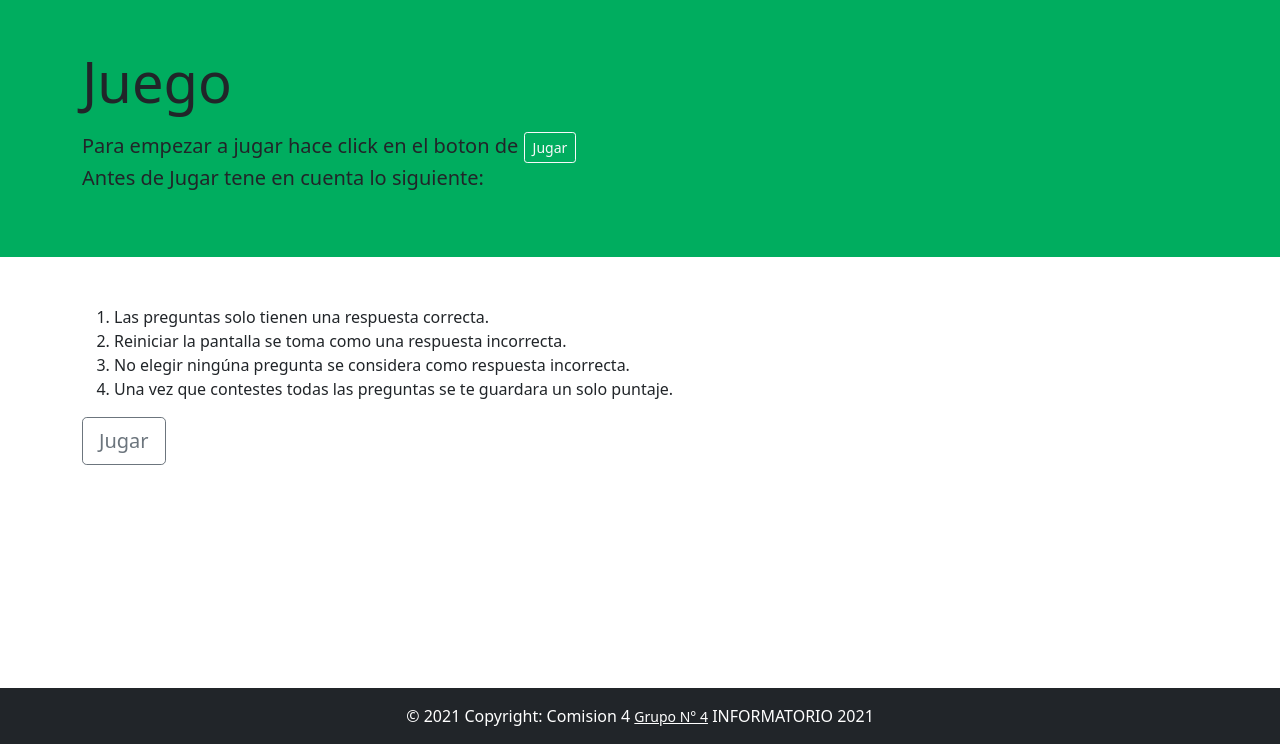
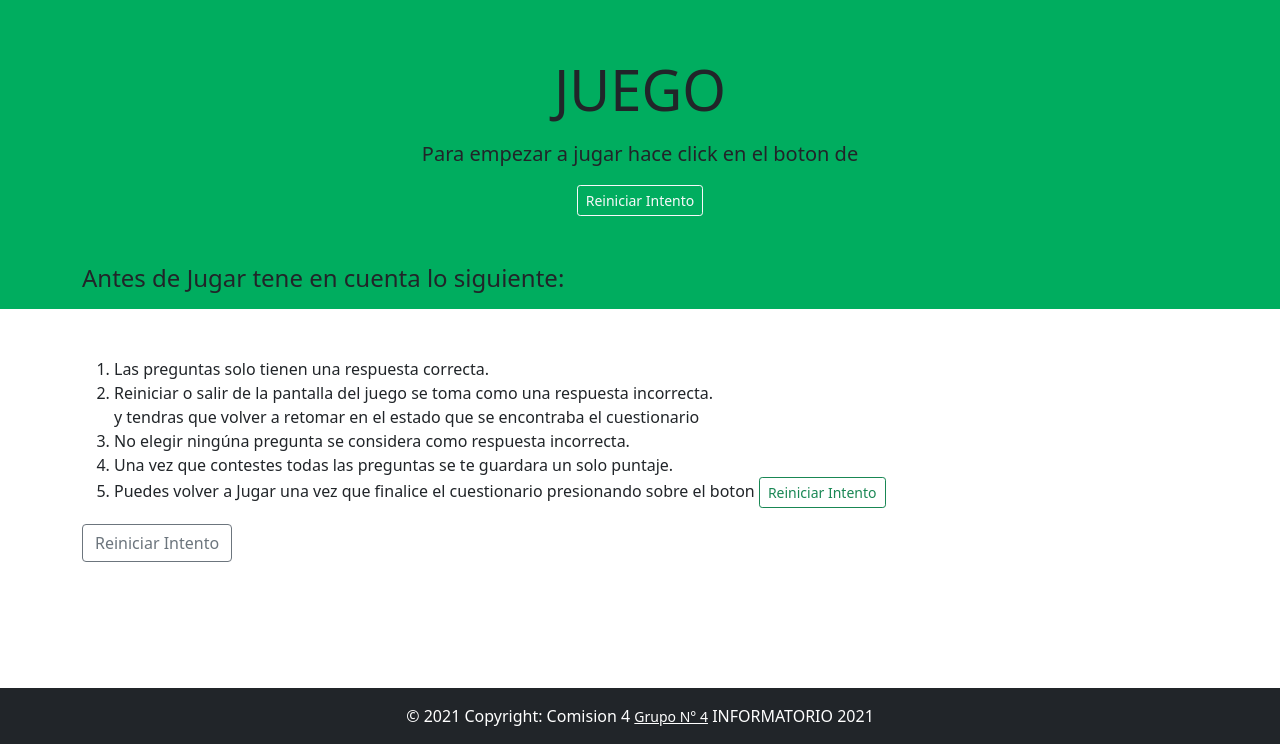
Before and after one commit to AndrRod/Proyecto-Informatorio-Grupo-4, a Django app: page /Usuario/Juego/ in a window 1280 px wide. Shown: the part 56-800 px from the top of the page. Run offline with Django 3.2, Linux system fonts and the light colour scheme; a user stored in the database is signed in; data comes from the database, SQL or seed files in the repository; data that the repository does not hold is empty; some libraries are stand-ins or nearby versions.

Commit message:
modificando detalles del juego, falta agregar categorias y fecha de registro de ingreso

```diff
--- a/Usuario/templates/Juego.html
+++ b/Usuario/templates/Juego.html
@@ -10,14 +10,29 @@
 
 {% block content %}
 
-<div class="container-fluid py-5 " style="background-color:#00ad5f">
+<div class="container-fluid py-2 " style="background-color:#00ad5f">
 
     <div class="container text-dark">
-        <p class="display-4"><b>Juego</b> </p>
-        <p class="lead">Para empezar a jugar hace click en el boton de <a class="btn btn-outline-light btn-sm btn-block" href="{% url 'Jugar' %}">Jugar</a><br> Antes de Jugar tene en cuenta lo siguiente:</p>
+        <div class="col text-center my-5">
+        <p class="display-4"><b>JUEGO</b> </p>
+        <p class="lead">Para empezar a jugar hace click en el boton de </p>
+                {% if not pregunta is None %}<a class="btn btn-outline-light btn-sm btn-block" href="{% url 'Jugar' %}">Jugar</a>
+            {% else %}
+                <form action="" method="POST" class="form">
+                    {% csrf_token %}
+                    <input type="hidden" name="reinicar_intento" value="reinicar_intento">
+
+                    <button type="submit" class="btn btn-outline-light btn-sm btn-block">
+                        Reiniciar Intento
+                    </button>
+                </form>
+                {% endif %}
+
+            </div>
 
 
 
+            <h4> Antes de Jugar tene en cuenta lo siguiente:</h4>
 
 
 
@@ -26,20 +41,33 @@
 <div class="container py-5">
     <ol>
         <li>Las preguntas solo tienen una respuesta correcta.</li>
-        <li>Reiniciar la pantalla se toma como una respuesta incorrecta. </li>
+        <li>Reiniciar o salir de la pantalla del juego se toma como una respuesta incorrecta. <br> y tendras que volver a retomar en el estado que se encontraba el cuestionario </li>
         <li>No elegir ningúna pregunta se considera como respuesta incorrecta.</li>
         <li>Una vez que contestes todas las preguntas se te guardara un solo puntaje.</li>
+        <li>Puedes volver a Jugar una vez que finalice el cuestionario presionando sobre el boton  <a class="btn btn-outline-success btn-sm btn-block" >Reiniciar Intento</a> </li>
 
       </ol>
 
 
     {% csrf_token %}
+
+    {% if not pregunta is None %}
     <form class="form-inline my-2 my-lg-0">
 
 
         <a class="btn btn-lg btn-outline-secondary" href="{% url 'Jugar' %}">Jugar</a>
 
-      </form>
+    </form>
+    {% else %}
+    <form action="" method="POST" class="form">
+        {% csrf_token %}
+        <input type="hidden" name="reinicar_intento" value="reinicar_intento">
+
+		<button type="submit" class="btn btn-md btn-outline-secondary">
+            Reiniciar Intento
+        </button>
+    </form>
+    {% endif %}
 
 </div>
 
--- a/Usuario/templates/Jugar.html
+++ b/Usuario/templates/Jugar.html
@@ -15,7 +15,7 @@
 
 <div class="container">
     <div class="jumbotron my-4">
-        <h1> Agrega preguntas al cuestionario </h1>
+        <h1> haz respondido a todas las preguntas!! Mira el tablero de posiciones</h1>
         <a class="btn btn-md btn-outline-secondary" href="{% url 'resultados_multiplechoice' %}">Ver tablero de posiciones</a>
     </div>
 
@@ -49,7 +49,6 @@
             Enviar
         </button>
 
-
     </form>
 
 </div>
--- a/Usuario/templates/resultados.html
+++ b/Usuario/templates/resultados.html
@@ -43,9 +43,10 @@
 
 	<a href="{% url 'Jugar' %}">
 		<button class="btn-success btn btn-lg btn-block">
-			Continuar con la siguiente pregunta
+			CONTINUAR
 		</button>
 	</a>
+
 
 </div>
 
--- a/Usuario/urls.py
+++ b/Usuario/urls.py
@@ -8,7 +8,7 @@ from Usuario import views
 
 
 urlpatterns = [
-    path('Juego/', views.JuegoVistaGeneral.as_view(), name= 'Juego'),
+    path('Juego/', views.JuegoVistaGeneral, name= 'Juego'),
     path('Jugar/', views.Juego, name= 'Jugar'),
     path('resultados_multiplechoice/', views.tablero, name='resultados_multiplechoice'),
     # path('reiniciar_intento/', views.reinicar_intento, name ='reinicar_intento'),
--- a/Usuario/views.py
+++ b/Usuario/views.py
@@ -28,9 +28,18 @@ def tablero(request):
 		'usuario': total_usuarios,
 		'contar_user':contador
 	}
+
+    if request.method == "POST":
+
+        PregResp = PreguntasRespondidas.objects.all()
+        PregResp.delete()
+
+        return redirect('Juego')
     return render(request, 'resultados_multiplechoice.html', context)
 
 
+
+#
 
 
 def Juego(request):
@@ -41,6 +50,8 @@ def Juego(request):
     # encontrar el id de esa pregunta
     # y si es correcto que se tome
     if request.method == "POST":
+
+
         pregunta_pk = request.POST.get('pregunta_pk')
         # vamos a la clase PreguntasRespondidas para acceder a related_name='intentos'
         # con select_related vamos a tomar de pregunta para obtener el id de la pregunta
@@ -77,19 +88,12 @@ def Juego(request):
             }
 
         else:
-            # contexo ={
-            #     "reiniciar" : reinicar_intento(request, respondidas)
-            # }
+
             return redirect('resultados_multiplechoice')
+
 
     return render(request, "Jugar.html",  context)
 
-
-# def reinicar_intento(request, respondidas):
-#     if request.method == "GET":
-#         PregRespondidas = request.POST.get('pregunta')
-#         respondidas.delete()
-#     return render(request, "juego.html")
 
 
 def resultado_pregunta(request, pregunta_respondida_pk):
@@ -110,5 +114,18 @@ def resultado_pregunta(request, pregunta_respondida_pk):
         # pregunta = Pregunta.objects.exclude(pk__in=respondidas)
 
 
-class JuegoVistaGeneral(TemplateView):
-     template_name = "Juego.html"
+def JuegoVistaGeneral(request):
+    UsuarioJugador, created = Usuario.objects.get_or_create(usuario=request.user)
+    respondidas = PreguntasRespondidas.objects.filter(usuarioPreg= UsuarioJugador)
+    pregunta = Pregunta.objects.exclude(pk__in=respondidas)
+
+    pregunta = UsuarioJugador.obtener_Nuev_preguntas()
+
+
+    context = {'pregunta': pregunta}
+
+    if request.method == "POST":
+        PregResp = PreguntasRespondidas.objects.all()
+        PregResp.delete()
+        return redirect('Jugar')
+    return render(request, 'Juego.html', context)
```
Also changed, not shown: Usuario/templates/resultados_multiplechoice.html (+16 -6 lines).
